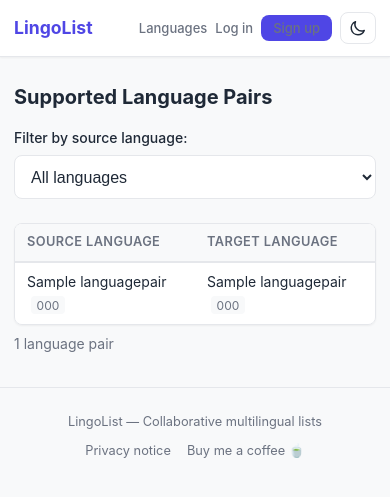
After one commit to gribboa/lingo-list, a Django app: page /translations/languages/ in a window 390 px wide. The commit adds this page. Shown: the top 497 px of the page. Run offline with Django 5.2, Linux system fonts and the light colour scheme; tables that the repository leaves empty hold one stand-in row (values such as "Sample post"); some libraries are stand-ins or nearby versions.

Commit message:
Add LibreTranslate language pairs model, management command, and display page
- Create LanguagePair model in translations app to store source/target pairs
- Add fetch_language_pairs management command that downloads from LibreTranslate /languages API
- Add /translations/languages/ page with table view and source language filter dropdown
- Add "Languages" nav link visible to all users
- Include responsive CSS for the language pairs table

https://claude.ai/code/session_01Aq7H8BxchB1qGFAtrGCDxb

```diff
--- a/lingolist/urls.py
+++ b/lingolist/urls.py
@@ -11,4 +11,5 @@ urlpatterns = [
     path("accounts/", include("accounts.urls")),
     path("accounts/", include("allauth.urls")),
     path("lists/", include("lists.urls")),
+    path("translations/", include("translations.urls")),
 ]
--- a/static/css/style.css
+++ b/static/css/style.css
@@ -1382,3 +1382,94 @@ footer {
         margin-top: 2rem;
     }
 }
+
+/* --- Language pairs --------------------------------------------------- */
+
+.language-filter-form {
+    margin-bottom: 1.5rem;
+}
+
+.language-filter-form label {
+    display: block;
+    font-size: 0.875rem;
+    font-weight: 500;
+    margin-bottom: 0.375rem;
+    color: var(--color-text);
+}
+
+.language-filter-controls {
+    display: flex;
+    gap: 0.5rem;
+    align-items: center;
+}
+
+.language-filter-controls .form-select {
+    max-width: 320px;
+}
+
+.language-pairs-table-wrapper {
+    overflow-x: auto;
+    border: 1px solid var(--color-border);
+    border-radius: var(--radius);
+    box-shadow: var(--shadow-sm);
+}
+
+.language-pairs-table {
+    width: 100%;
+    border-collapse: collapse;
+    background: var(--color-surface);
+    font-size: 0.875rem;
+}
+
+.language-pairs-table thead {
+    background: var(--color-bg);
+    border-bottom: 2px solid var(--color-border);
+}
+
+.language-pairs-table th {
+    text-align: left;
+    padding: 0.75rem 1rem;
+    font-weight: 600;
+    font-size: 0.8rem;
+    text-transform: uppercase;
+    letter-spacing: 0.03em;
+    color: var(--color-text-muted);
+}
+
+.language-pairs-table td {
+    padding: 0.625rem 1rem;
+    border-bottom: 1px solid var(--color-border);
+}
+
+.language-pairs-table tbody tr:last-child td {
+    border-bottom: none;
+}
+
+.language-pairs-table tbody tr:hover {
+    background: var(--color-bg);
+}
+
+.lang-code {
+    font-size: 0.75rem;
+    color: var(--color-text-muted);
+    background: var(--color-bg);
+    padding: 0.1rem 0.35rem;
+    border-radius: 4px;
+    margin-left: 0.25rem;
+}
+
+@media (max-width: 480px) {
+    .language-filter-controls {
+        flex-direction: column;
+        align-items: stretch;
+    }
+
+    .language-filter-controls .form-select {
+        max-width: none;
+    }
+
+    .language-pairs-table th,
+    .language-pairs-table td {
+        padding: 0.5rem 0.75rem;
+    }
+}
--- a/templates/base.html
+++ b/templates/base.html
@@ -49,6 +49,7 @@
         <div class="container">
             <a href="{% url 'landing' %}" class="nav-brand">LingoList</a>
             <div class="nav-links">
+                <a href="{% url 'translations:language_pairs' %}">{% trans "Languages" %}</a>
                 {% if user.is_authenticated %}
                     <a href="{% url 'lists:list_index' %}">{% trans "My Lists" %}</a>
                     <a href="{% url 'accounts:profile' %}" class="nav-hide-label" aria-label="{% trans 'Profile' %}">
--- /dev/null
+++ b/templates/translations/language_pairs.html
@@ -0,0 +1,60 @@
+{% extends "base.html" %}
+{% load i18n %}
+{% block title %}{% trans "Language Pairs" %} — LingoList{% endblock %}
+
+{% block content %}
+<div class="container">
+    <div class="list-header">
+        <h1>{% trans "Supported Language Pairs" %}</h1>
+    </div>
+
+    <form method="get" class="language-filter-form">
+        <label for="source-select">{% trans "Filter by source language:" %}</label>
+        <div class="language-filter-controls">
+            <select id="source-select" name="source" class="form-select" onchange="this.form.submit()">
+                <option value="">{% trans "All languages" %}</option>
+                {% for code, name in source_languages %}
+                    <option value="{{ code }}" {% if code == selected_source %}selected{% endif %}>
+                        {{ name }} ({{ code }})
+                    </option>
+                {% endfor %}
+            </select>
+            {% if selected_source %}
+                <a href="{% url 'translations:language_pairs' %}" class="btn btn-outline btn-sm">{% trans "Clear" %}</a>
+            {% endif %}
+        </div>
+    </form>
+
+    {% if pairs %}
+    <div class="language-pairs-table-wrapper">
+        <table class="language-pairs-table">
+            <thead>
+                <tr>
+                    <th>{% trans "Source Language" %}</th>
+                    <th>{% trans "Target Language" %}</th>
+                </tr>
+            </thead>
+            <tbody>
+                {% for pair in pairs %}
+                <tr>
+                    <td>{{ pair.source_name }} <span class="lang-code">{{ pair.source_code }}</span></td>
+                    <td>{{ pair.target_name }} <span class="lang-code">{{ pair.target_code }}</span></td>
+                </tr>
+                {% endfor %}
+            </tbody>
+        </table>
+    </div>
+    <p class="text-muted text-sm mt-1">
+        {% blocktrans count counter=pairs|length %}{{ counter }} language pair{% plural %}{{ counter }} language pairs{% endblocktrans %}
+    </p>
+    {% else %}
+    <div class="empty-state">
+        <p>{% trans "No language pairs found." %}</p>
+        <p class="text-sm text-muted">
+            {% trans "Run the management command to load language pairs:" %}
+            <code>python manage.py fetch_language_pairs</code>
+        </p>
+    </div>
+    {% endif %}
+</div>
+{% endblock %}
--- /dev/null
+++ b/translations/apps.py
@@ -0,0 +1,6 @@
+from django.apps import AppConfig
+
+
+class TranslationsConfig(AppConfig):
+    default_auto_field = "django.db.models.BigAutoField"
+    name = "translations"
--- /dev/null
+++ b/translations/models.py
@@ -0,0 +1,17 @@
+from django.db import models
+
+
+class LanguagePair(models.Model):
+    """A supported translation pair from LibreTranslate."""
+
+    source_code = models.CharField(max_length=10)
+    source_name = models.CharField(max_length=100)
+    target_code = models.CharField(max_length=10)
+    target_name = models.CharField(max_length=100)
+
+    class Meta:
+        unique_together = ("source_code", "target_code")
+        ordering = ["source_name", "target_name"]
+
+    def __str__(self):
+        return f"{self.source_name} ({self.source_code}) -> {self.target_name} ({self.target_code})"
--- /dev/null
+++ b/translations/urls.py
@@ -0,0 +1,9 @@
+from django.urls import path
+
+from . import views
+
+app_name = "translations"
+
+urlpatterns = [
+    path("languages/", views.language_pairs, name="language_pairs"),
+]
--- /dev/null
+++ b/translations/views.py
@@ -0,0 +1,29 @@
+from django.shortcuts import render
+
+from .models import LanguagePair
+
+
+def language_pairs(request):
+    """Display available LibreTranslate language pairs with source-language filtering."""
+    source_filter = request.GET.get("source", "")
+
+    pairs = LanguagePair.objects.all()
+    if source_filter:
+        pairs = pairs.filter(source_code=source_filter)
+
+    # Distinct source languages for the filter dropdown
+    source_languages = (
+        LanguagePair.objects.values_list("source_code", "source_name")
+        .distinct()
+        .order_by("source_name")
+    )
+
+    return render(
+        request,
+        "translations/language_pairs.html",
+        {
+            "pairs": pairs,
+            "source_languages": source_languages,
+            "selected_source": source_filter,
+        },
+    )
```
Also changed, not shown: translations/management/commands/fetch_language_pairs.py (added, +70 -0 lines), translations/management/__init__.py (added), translations/management/commands/__init__.py (added), translations/migrations/0001_initial.py (added), translations/migrations/__init__.py (added).
